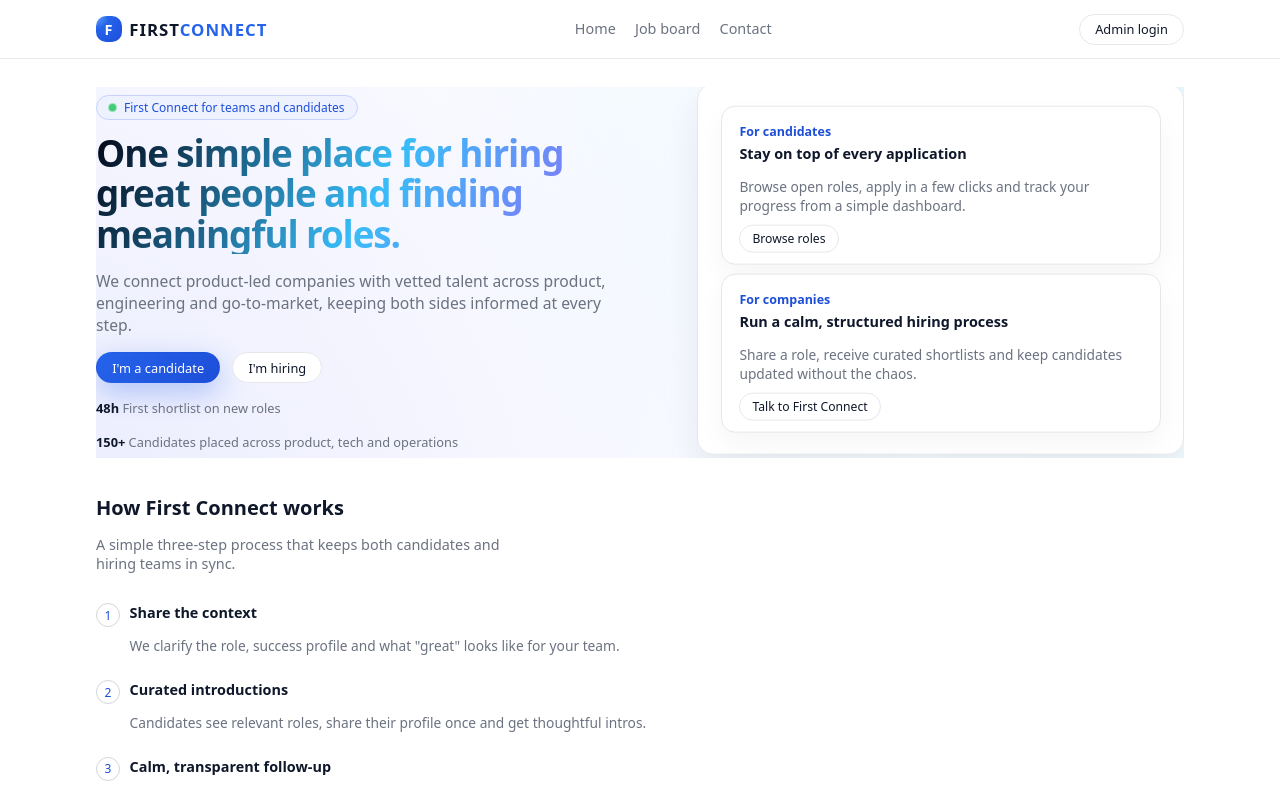
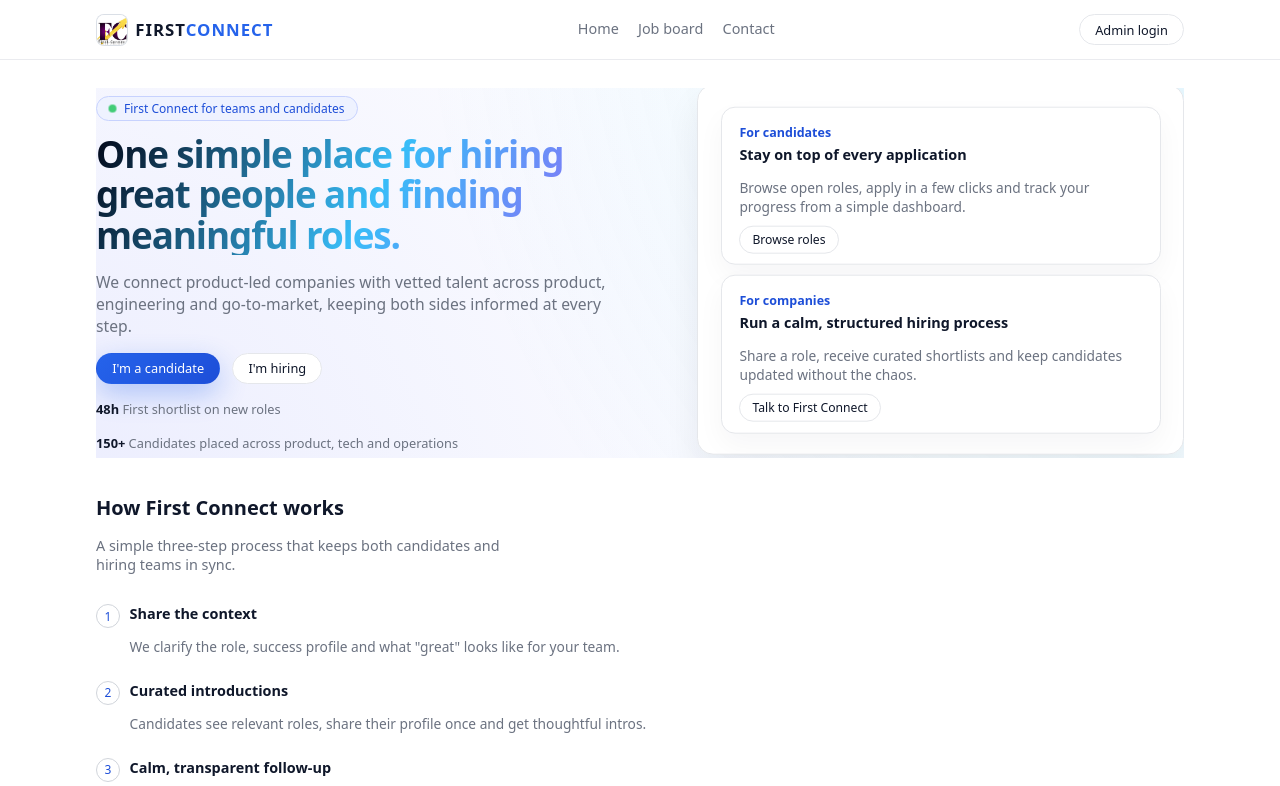
Before and after one commit to dhasan111-hiringdock/FIrstconnect, a website: page index.html in a window 1280 px wide. Shown: the top 786 px of the page. Drawn offline with Linux system fonts and the light colour scheme.

Commit message:
Update site logo to provided image

```diff
--- a/index.html
+++ b/index.html
@@ -64,16 +64,21 @@
       font-size: 1.05rem;
     }
     .brand-icon {
-      width: 26px;
-      height: 26px;
-      border-radius: 10px;
-      background: radial-gradient(circle at 0% 0%, #60a5fa 0, #2563eb 35%, #1d4ed8 100%);
+      width: 32px;
+      height: 32px;
+      border-radius: 8px;
+      overflow: hidden;
       display: flex;
       align-items: center;
       justify-content: center;
-      color: #ffffff;
-      font-size: 0.9rem;
-      font-weight: 700;
+      background-color: #ffffff;
+      border: 1px solid rgba(148, 163, 184, 0.35);
+    }
+    .brand-icon img {
+      width: 100%;
+      height: 100%;
+      object-fit: cover;
+      display: block;
     }
     .brand span {
       color: var(--accent);
@@ -753,7 +758,9 @@
   <header>
     <div class="nav">
       <div class="brand">
-        <div class="brand-icon">F</div>
+        <div class="brand-icon">
+          <img src="/Assets/WhatsApp Image 2026-02-11 at 14.24.04.jpeg" alt="First Connect logo" />
+        </div>
         <div>FIRST<span>CONNECT</span></div>
       </div>
       <nav class="nav-links">
```
Also changed, not shown: server.js (+15 -8 lines), Assets/WhatsApp Image 2026-02-11 at 14.24.04.jpeg (added).
